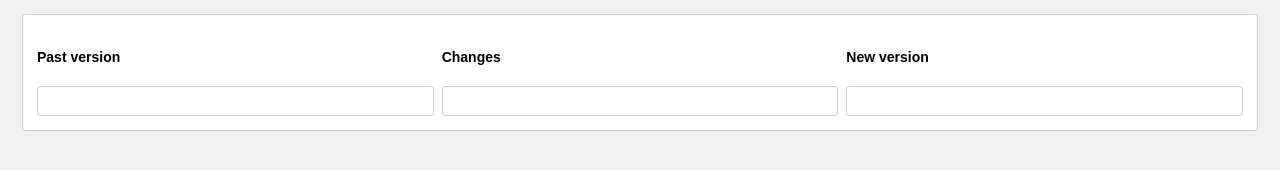
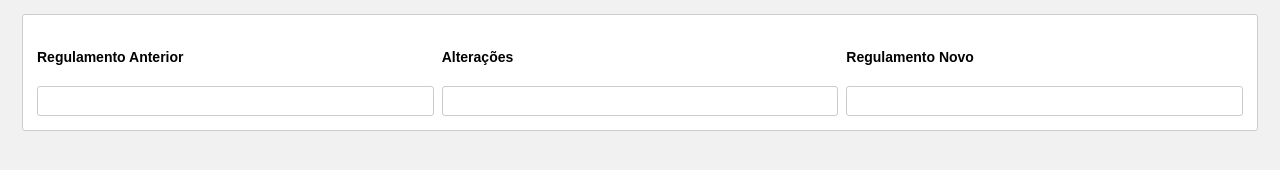
Before and after one commit to mschmeling/html-diff-js-scpc-script-separado, a website with bundled scripts: page index.html in a window 1280 px wide. Built offline with nearby package versions, Linux system fonts and the light colour scheme.

Commit message:
Tradução cabeçalho das colunas

```diff
--- a/index.html
+++ b/index.html
@@ -12,15 +12,15 @@
     <div class="card">
       <div class="row">
         <div class="col">
-          <h4>Past version</h4>
+          <h4>Regulamento Anterior</h4>
           <div class="card" id="outputOriginal"></div>
         </div>
         <div class="col">
-          <h4>Changes</h4>
+          <h4>Alterações</h4>
           <div class="card" id="output"></div>
         </div>
         <div class="col">
-          <h4>New version</h4>
+          <h4>Regulamento Novo</h4>
           <div class="card" id="outputNew"></div>
         </div>
       </div>
```
